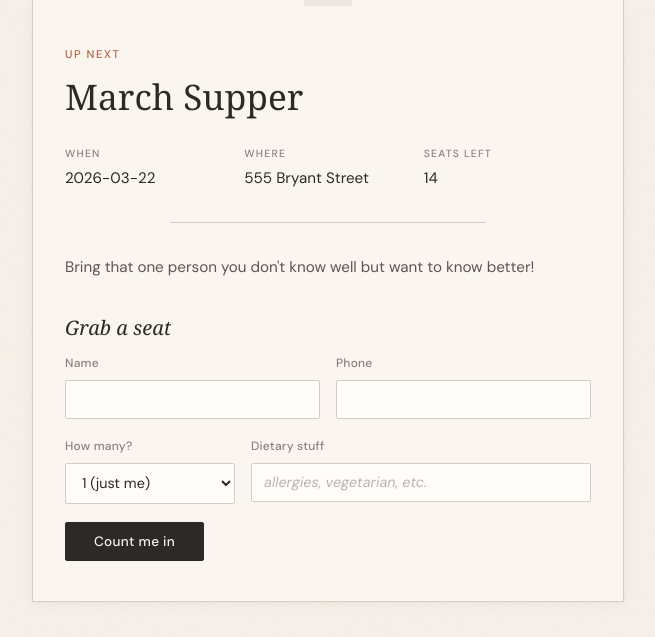
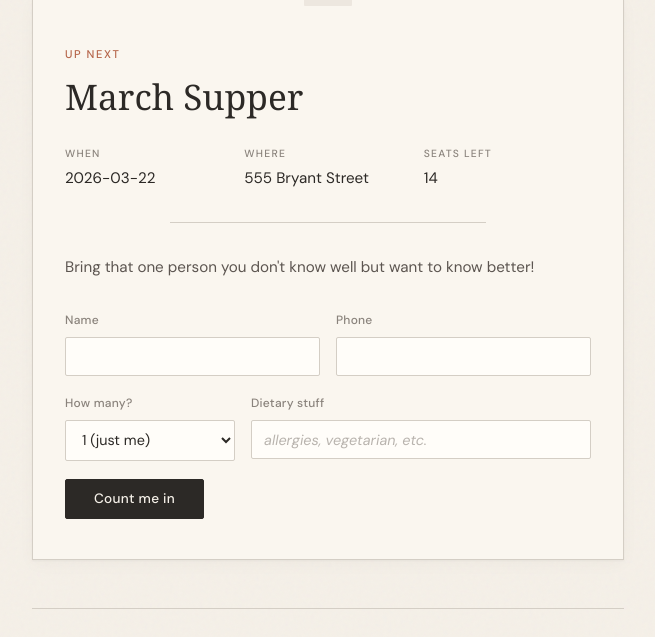
Before and after one commit to Oliver-Y/supper_club, a Flask app: page / in a window 1280 px wide. Shown: the part 97-734 px from the top of the page, without its empty margins (312-967 px from the left). Run offline with Flask 3, Linux system fonts and the light colour scheme; data comes from the database, SQL or seed files in the repository; data that the repository does not hold is empty; some web fonts are replaced.

Commit message:
Remove grab a seat heading
Co-Authored-By: Claude Opus 4.6 <noreply@anthropic.com>

```diff
--- a/templates/index.html
+++ b/templates/index.html
@@ -26,7 +26,6 @@
 
     {% if spots_left > 0 %}
     <div class="register-section">
-        <h3>Grab a seat</h3>
         <form method="POST" action="{{ url_for('register') }}" class="register-form">
             <div class="form-row">
                 <div class="form-group">
```
